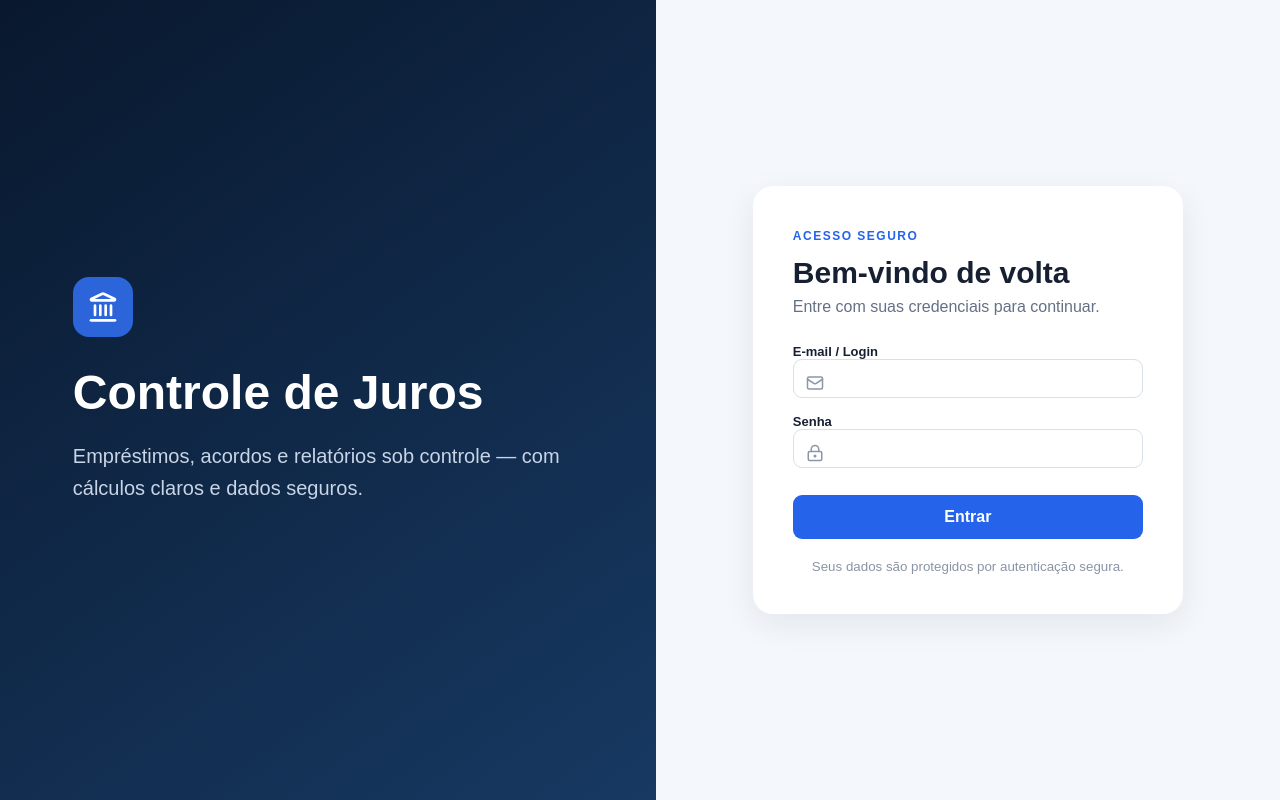
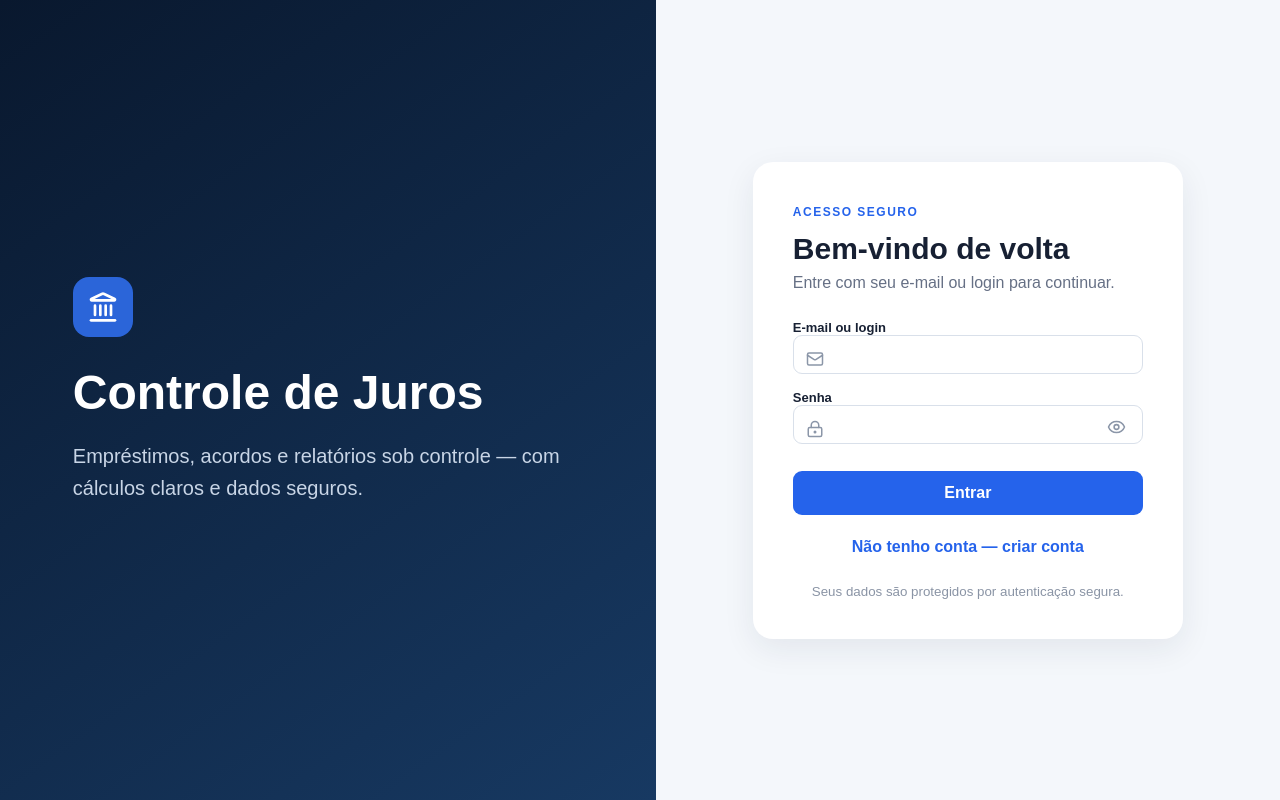
Before and after one commit to kristopherflauzino-beep/controle-juros, a Next.js app: page / in a window 1280 px wide. Built offline with nearby package versions, Linux system fonts and the light colour scheme; no server answers.

Commit message:
Melhora autenticação e cadastro de contas

```diff
--- a/src/components/Login.tsx
+++ b/src/components/Login.tsx
@@ -1,14 +1,45 @@
 "use client";
+
 import { useEffect, useState } from "react";
-import { Landmark, LockKeyhole, Mail, UserRound } from "lucide-react";
+import { Eye, EyeOff, Landmark, LockKeyhole, Mail, UserRound } from "lucide-react";
 
 export default function Login() {
-  const [setup, setSetup] = useState(false), [loading, setLoading] = useState(true), [error, setError] = useState("");
+  const [setup, setSetup] = useState(false);
+  const [register, setRegister] = useState(false);
+  const [showPassword, setShowPassword] = useState(false);
+  const [loading, setLoading] = useState(true);
+  const [error, setError] = useState("");
+
   useEffect(() => { fetch("/api/auth/setup").then(r => r.json()).then(d => setSetup(d.required)).finally(() => setLoading(false)); }, []);
+
   async function submit(e: React.FormEvent<HTMLFormElement>) {
-    e.preventDefault(); setError(""); setLoading(true); const data = Object.fromEntries(new FormData(e.currentTarget));
-    const res = await fetch(setup ? "/api/auth/setup" : "/api/auth/login", { method: "POST", headers: { "Content-Type": "application/json" }, body: JSON.stringify(data) });
-    const json = await res.json(); if (!res.ok) { setError(json.error); setLoading(false); } else location.href = "/painel";
+    e.preventDefault(); setError("");
+    const data = Object.fromEntries(new FormData(e.currentTarget));
+    if (register && data.password !== data.confirmPassword) { setError("As senhas não coincidem"); return; }
+    setLoading(true);
+    const url = setup ? "/api/auth/setup" : register ? "/api/auth/register" : "/api/auth/login";
+    const body = register ? { name: data.name, identifier: data.email, password: data.password } : data;
+    const res = await fetch(url, { method: "POST", headers: { "Content-Type": "application/json" }, body: JSON.stringify(body) });
+    const json = await res.json();
+    if (!res.ok) { setError(json.error); setLoading(false); } else location.href = "/painel";
   }
-  return <main className="auth-page"><section className="auth-brand"><div><span className="brand-mark"><Landmark /></span><h1>Controle de Juros</h1><p>Empréstimos, acordos e relatórios sob controle — com cálculos claros e dados seguros.</p></div></section><section className="auth-panel"><form className="auth-card" onSubmit={submit}><div className="mobile-logo"><Landmark /></div><span className="eyebrow">{setup ? "PRIMEIRO ACESSO" : "ACESSO SEGURO"}</span><h2>{setup ? "Crie o administrador" : "Bem-vindo de volta"}</h2><p>{setup ? "Configure a conta principal para começar." : "Entre com suas credenciais para continuar."}</p>{setup && <label>Nome completo<div className="input-icon"><UserRound/><input name="name" required minLength={2} autoComplete="name" /></div></label>}<label>E-mail / Login<div className="input-icon"><Mail/><input type="text" name="email" required autoComplete="username" /></div></label><label>Senha<div className="input-icon"><LockKeyhole/><input type="password" name="password" required minLength={6} autoComplete={setup ? "new-password" : "current-password"}/></div></label>{error && <div className="alert error">{error}</div>}<button className="btn primary full" disabled={loading}>{loading ? "Aguarde..." : setup ? "Criar administrador" : "Entrar"}</button><small>Seus dados são protegidos por autenticação segura.</small></form></section></main>;
+
+  const creating = setup || register;
+  return <main className="auth-page">
+    <section className="auth-brand"><div><span className="brand-mark"><Landmark /></span><h1>Controle de Juros</h1><p>Empréstimos, acordos e relatórios sob controle — com cálculos claros e dados seguros.</p></div></section>
+    <section className="auth-panel"><form className="auth-card" onSubmit={submit} noValidate>
+      <div className="mobile-logo"><Landmark /></div>
+      <span className="eyebrow">{setup ? "PRIMEIRO ACESSO" : register ? "NOVA CONTA" : "ACESSO SEGURO"}</span>
+      <h2>{setup ? "Crie o administrador" : register ? "Crie sua conta" : "Bem-vindo de volta"}</h2>
+      <p>{creating ? "Preencha os dados para começar." : "Entre com seu e-mail ou login para continuar."}</p>
+      {creating && <label>Nome completo<div className="input-icon"><UserRound/><input name="name" required minLength={2} autoComplete="name" /></div></label>}
+      <label>E-mail ou login<div className="input-icon"><Mail/><input type="text" name="email" required minLength={3} autoComplete="username" /></div></label>
+      <label>Senha<div className="input-icon password-input"><LockKeyhole/><input type={showPassword ? "text" : "password"} name="password" required minLength={6} autoComplete={creating ? "new-password" : "current-password"}/><button type="button" className="password-toggle" onClick={() => setShowPassword(v => !v)} aria-label={showPassword ? "Ocultar senha" : "Mostrar senha"}>{showPassword ? <EyeOff/> : <Eye/>}</button></div></label>
+      {register && <label>Confirmar senha<div className="input-icon"><LockKeyhole/><input type={showPassword ? "text" : "password"} name="confirmPassword" required minLength={6} autoComplete="new-password" /></div></label>}
+      {error && <div className="alert error">{error}</div>}
+      <button className="btn primary full" disabled={loading}>{loading ? "Aguarde..." : setup ? "Criar administrador" : register ? "Criar conta" : "Entrar"}</button>
+      {!setup && <button type="button" className="auth-switch" onClick={() => { setRegister(v => !v); setError(""); }}>{register ? "Já tenho conta — entrar" : "Não tenho conta — criar conta"}</button>}
+      <small>Seus dados são protegidos por autenticação segura.</small>
+    </form></section>
+  </main>;
 }
```
Also changed, not shown: src/app/api/auth/register/route.ts (added, +22 -0 lines), src/app/globals.css.
